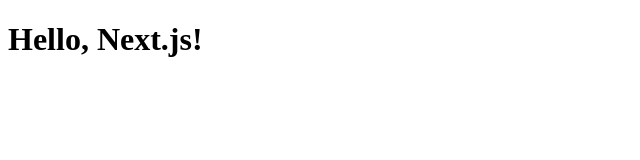
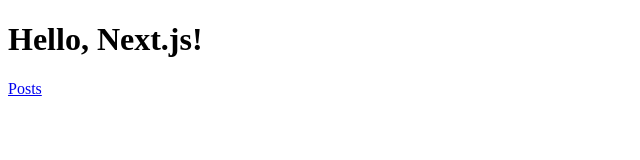
Before and after one commit to berain-uvic/nextjs-blog-tutorial, a Next.js app: page / in a window 1280 px wide. Shown: the top 160 px of the page, without its empty margins (0-640 px from the left). Built offline with nearby package versions, Linux system fonts and the light colour scheme.

Commit message:
Added link to posts

```diff
--- a/app/page.js
+++ b/app/page.js
@@ -1,3 +1,10 @@
+import Link from 'next/link'
+
 export default function Page() {
-  return <h1>Hello, Next.js!</h1>;
+  return (
+    <div>
+      <h1>Hello, Next.js!</h1>
+      <Link href='/posts'> Posts </Link>
+    </div>
+  )
 }
```
Also changed, not shown: app/posts/page.js (+6 -1 lines).
